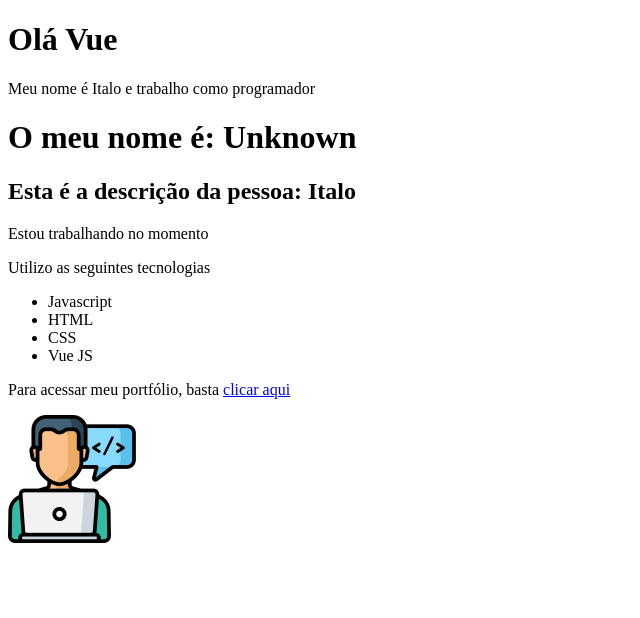
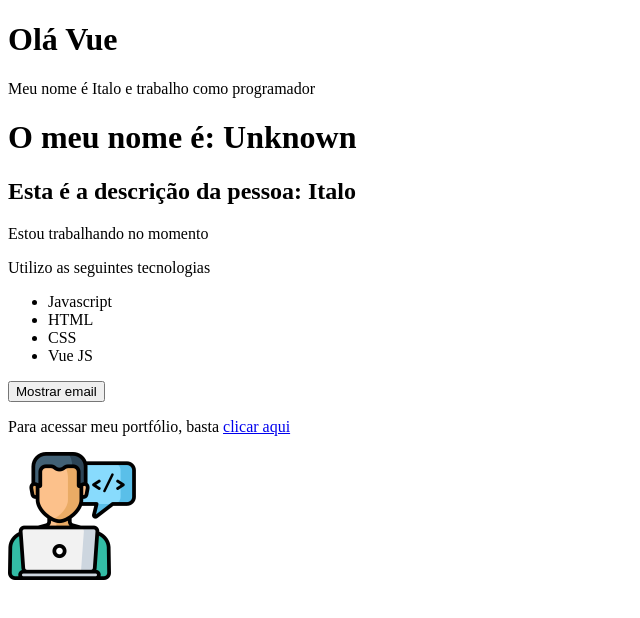
Before and after one commit to italoknd/VueJS-Curso, a Vue app in the folder 2_projeto_vue/: page / in a window 1280 px wide. Shown: the top 618 px of the page, without its empty margins (0-640 px from the left). Built offline with nearby package versions, Linux system fonts and the light colour scheme.

Commit message:
aprendendo sobre métodos no vue

```diff
--- a/2_projeto_vue/src/components/Info.vue
+++ b/2_projeto_vue/src/components/Info.vue
@@ -9,10 +9,12 @@
       <li>CSS</li>
       <li>Vue JS</li>
     </ul>
+    <div>
+      <button @click="showEmail">{{ buttonText }}</button>
+    </div>
     <p v-show="mostrar_email">Mande um email para: {{email}}</p>
     <p>Para acessar meu portfólio, basta <a v-bind:href="meu_link" target="_blank">clicar aqui</a></p>
     <Picture/>
-    <a href=""></a>
   </div>
 </template>
 
@@ -26,11 +28,23 @@ export default {
       esta_trabalhando: true,
       mostrar_email: false,
       email: "italopedroza21@gmail.com",
-      meu_link: "https://google.com"
+      meu_link: "https://google.com",
+      buttonText: "Mostrar email"
     }
   },
   components:{
     Picture
-  }
+  },
+  methods: {
+    showEmail(){
+      this.mostrar_email = !this.mostrar_email
+
+      if(!this.mostrar_email){
+        this.buttonText = 'Mostrar email'
+      }else{
+        this.buttonText = 'Esconder email'
+      }
+    }
+  },
 }
 </script>
--- a/2_projeto_vue/src/components/LifeCycle.vue
+++ b/2_projeto_vue/src/components/LifeCycle.vue
@@ -14,11 +14,18 @@
       setTimeout(() => {
         this.nome = "Italo"
       }, 1000);
+      this.lifecycle()
     },
     mounted() { //esta hook tem hierarquia maior que o created
       setTimeout(() => {
         this.nome = "Unknown"
       }, 2000);
+      this.lifecycle()
+    },
+    methods: {
+      lifecycle(){
+        console.log("Olá Mundo!");
+      }
     },
   }
 </script>
```
